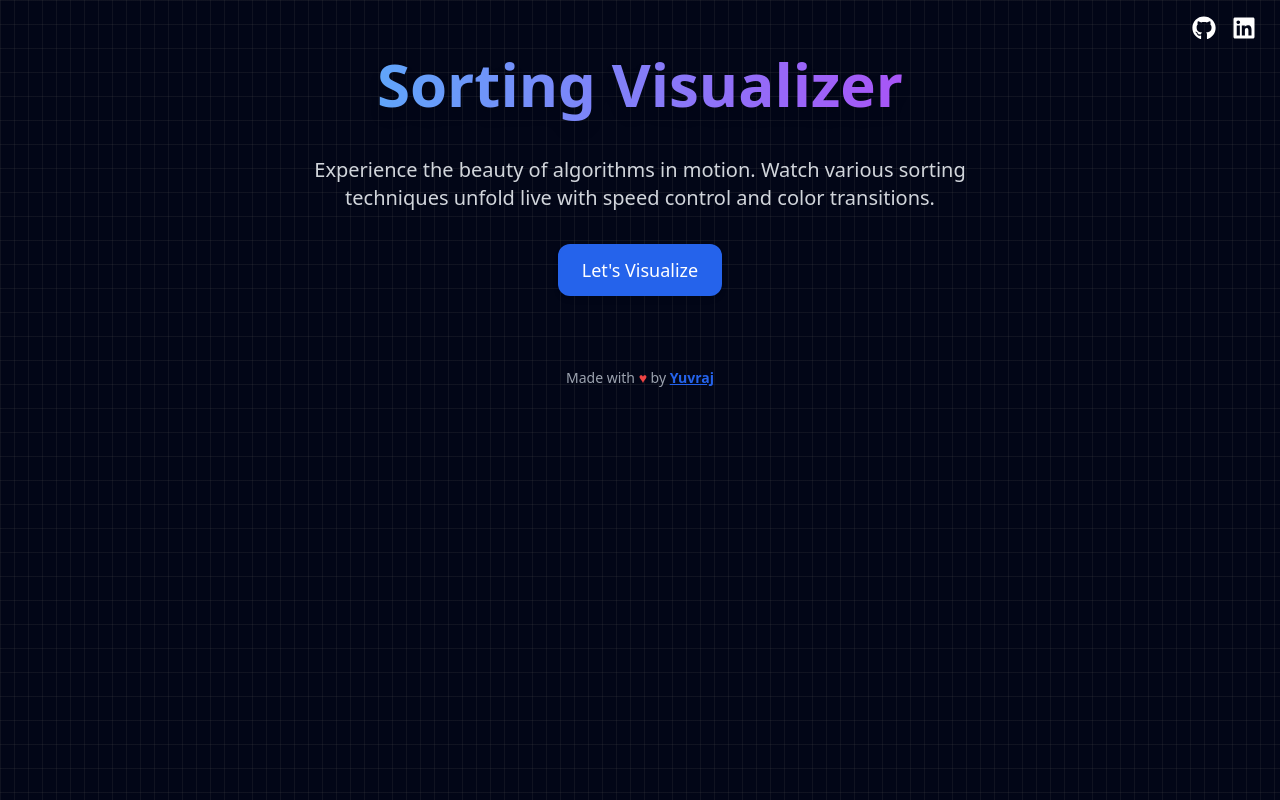
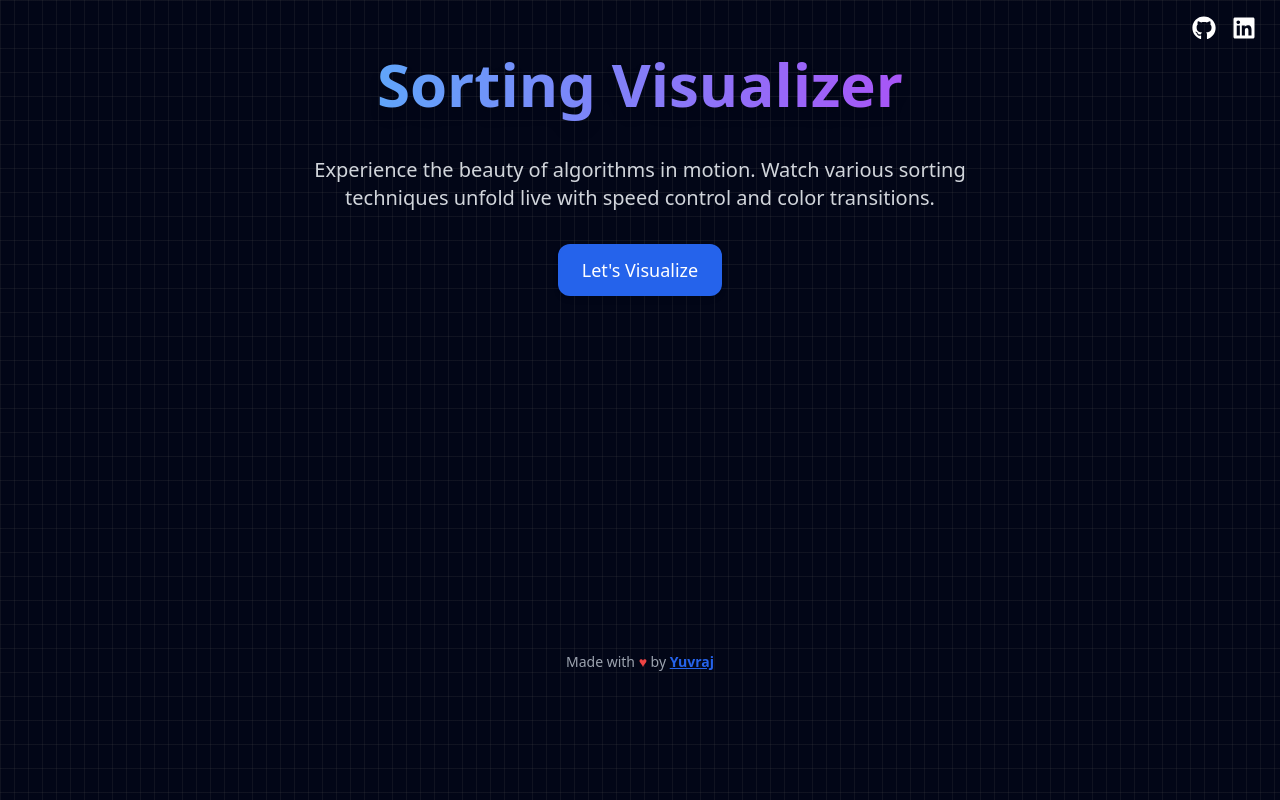
Before and after one commit to yuvrajkarna2717/Sorting_Visualizer, a React (Vite) app: page / in a window 1280 px wide. Built offline with nearby package versions, Linux system fonts and the light colour scheme; no server answers.

Commit message:
fixes loading ui

```diff
--- a/src/App.tsx
+++ b/src/App.tsx
@@ -97,7 +97,7 @@ export default function App() {
         </section>
 
         {/* Stats Section */}
-        {data?.algorithmCount !== 0 && (
+        {data?.algorithmCount !== 0 ? (
           <section className="py-10 px-6">
             <h2 className="text-3xl font-bold text-center mb-12">
               Project Stats
@@ -123,6 +123,8 @@ export default function App() {
               </div>
             </div>
           </section>
+        ) : (
+          <div className="md:mt-[284px]"></div>
         )}
 
         {/* Footer */}
```
